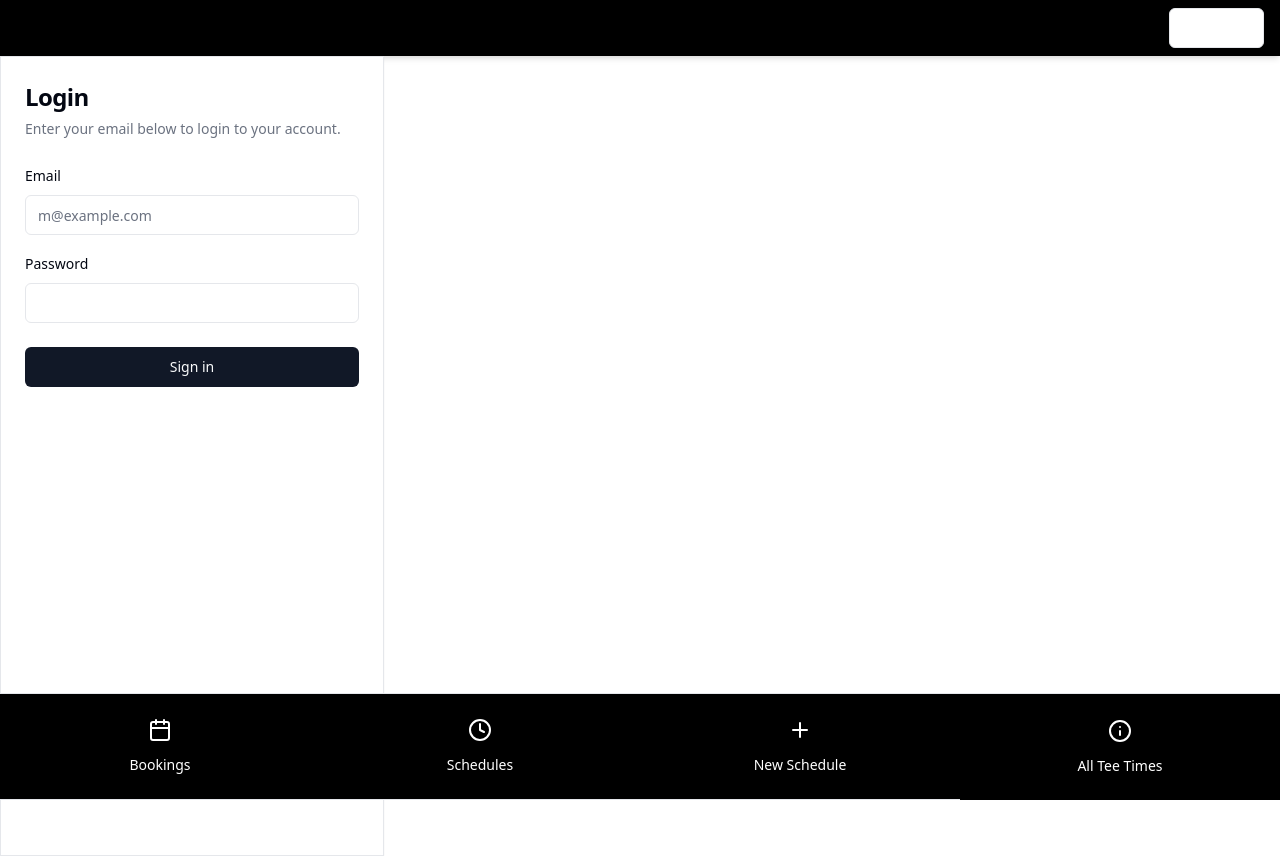
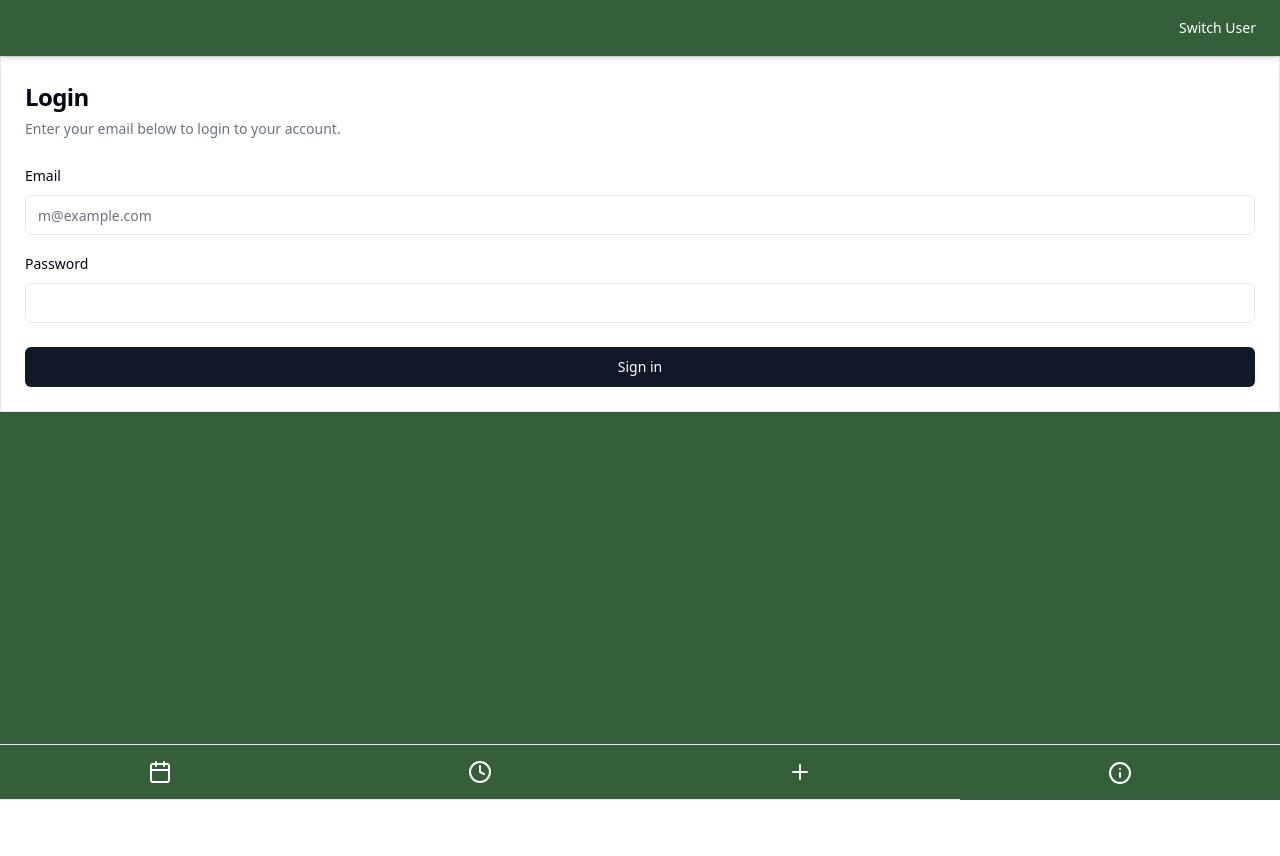
Before and after one commit to jdriscoll98/ontimeteetimes, a Next.js app: page /all in a window 1280 px wide. After the commit the page ends 800 px from the top, so only its background shows below. Built offline with nearby package versions, Linux system fonts and the light colour scheme.

Commit message:
UI Improvments

```diff
--- a/src/app/layout.tsx
+++ b/src/app/layout.tsx
@@ -1,7 +1,8 @@
 import { Header } from "@/components/header";
-import "./globals.css";
 import { AppBar } from "@/components/app-bar";
 import Main from "@/components/main";
+import "./globals.css";
+
 
 export default function RootLayout({
   children,
@@ -9,8 +10,8 @@ export default function RootLayout({
   children: React.ReactNode;
 }) {
   return (
-    <html lang="en" className="w-full h-full">
-      <body className="w-full h-full">
+    <html lang="en" className="w-screen h-full">
+      <body className="w-screen h-full flex flex-col">
         <Header />
         <Main>{children}</Main>
         <AppBar />
--- a/src/app/schedules/page.tsx
+++ b/src/app/schedules/page.tsx
@@ -13,6 +13,7 @@ import {
 } from "@/components/ui/table";
 import { bookTime } from "@/lib/golf";
 import { formatTimestamp } from "@/lib/utils";
+import { Button } from "@/components/ui/button";
 const Page = () => {
   const [schedules, setSchedules] = React.useState<Schedule[]>([]);
   useEffect(() => {
@@ -25,7 +26,7 @@ const Page = () => {
     fetchSchedules();
   }, []);
   return (
-    <main className="flex flex-col items-center p-4 bg-black text-white h-full">
+    <main className="flex flex-col items-center p-4 bg-brand text-white h-full">
       <h1 className="text-2xl font-bold mb-4">All Schedules</h1>
 
       <div className="w-full mt-6 overflow-scroll max-h-full">
@@ -37,20 +38,26 @@ const Page = () => {
                   <TableHead>Date</TableHead>
                   <TableHead>After</TableHead>
                   <TableHead>Before</TableHead>
-                  <TableHead>Players</TableHead>
-                  <TableHead className="w-[100px]">Book</TableHead>
+                  <TableHead className="w-[100px]">Cancel</TableHead>
                 </TableRow>
               </TableHeader>
               <TableBody>
                 {!!schedules.length &&
                   schedules.map((schedule: any) => (
                     <TableRow key={schedule.date}>
-                      <TableCell className="font-medium">{formatTimestamp(schedule.date)}</TableCell>
+                      <TableCell className="whitespace-nowrap">
+                        {new Date(schedule.date).toLocaleDateString("en-US", {
+                          weekday: "short",
+                          month: "short",
+                          day: "numeric",
+                        })}
+                      </TableCell>
                       <TableCell>{schedule.after}</TableCell>
                       <TableCell>{schedule.before}</TableCell>
-                      <TableCell>{schedule.players}</TableCell>
                       <TableCell>
-                        <button onClick={() => deleteSchedule(schedule)}>X</button>
+                        <Button onClick={() => deleteSchedule(schedule)} variant={'destructive'}>
+                          X
+                        </Button>
                       </TableCell>
                     </TableRow>
                   ))}
--- a/src/components/app-bar.tsx
+++ b/src/components/app-bar.tsx
@@ -7,14 +7,13 @@ import Link from "next/link";
 
 export function AppBar() {
   return (
-    <div className="flex lg:flex-row bg-black text-white border-t w-full fixed bottom-0">
+    <div className="flex lg:flex-row bg-brand text-white border-t w-full fixed bottom-0 h-14">
       <div className="flex-1 flex items-center justify-center py-4 lg:py-6 border-r lg:border-r-0 lg:border-b cursor-pointer hover:bg-gray-200 dark:hover:bg-gray-700">
         <Link
           className="text-center flex items-center flex-col gap-[0.8rem]"
           href="/bookings"
         >
           <CalendarIcon />
-          <span className="text-sm font-medium">Bookings</span>
         </Link>
       </div>
       <div className="flex-1 flex items-center justify-center py-4 lg:py-6 border-r lg:border-r-0 lg:border-b cursor-pointer hover:bg-gray-200 dark:hover:bg-gray-700">
@@ -23,7 +22,6 @@ export function AppBar() {
           href="/schedules"
         >
           <ClockIcon />
-          <span className="text-sm font-medium">Schedules</span>
         </Link>
       </div>
       <div className="flex-1 flex items-center justify-center py-4 lg:py-6 border-r lg:border-r-0 lg:border-b cursor-pointer hover:bg-gray-200 dark:hover:bg-gray-700">
@@ -32,7 +30,6 @@ export function AppBar() {
           href="/"
         >
           <PlusIcon />
-          <span className="text-sm font-medium">New Schedule</span>
         </Link>
       </div>
       <div className="flex-1 flex items-center justify-center py-4 lg:py-6 cursor-pointer hover:bg-gray-200 dark:hover:bg-gray-700">
@@ -41,7 +38,6 @@ export function AppBar() {
           href="/all"
         >
           <InfoIcon />
-          <span className="text-sm font-medium">All Tee Times</span>
         </Link>
       </div>
     </div>
--- a/src/components/bookings.tsx
+++ b/src/components/bookings.tsx
@@ -15,7 +15,7 @@ import { useEffect, useState } from "react";
 export function Bookings() {
   const { bookings, cancelBooking } = useBookings();
   return (
-    <main className="flex flex-col items-center p-4 bg-black text-white h-full">
+    <main className="flex flex-col items-center p-4 bg-brand text-white">
       <h1 className="text-2xl font-bold mb-4">Current Bookings</h1>
       <div className="w-full mt-6">
         <div className="border rounded-lg w-full">
@@ -23,10 +23,10 @@ export function Bookings() {
             <Table>
               <TableHeader>
                 <TableRow>
-                  <TableHead className="w-[100px]">Date</TableHead>
+                  <TableHead className="text-secondary">Date</TableHead>
                   <TableHead>Time</TableHead>
                   <TableHead>Players</TableHead>
-                  <TableHead className="w-[100px]">Cancel</TableHead>
+                  <TableHead className="w-[4rem]">Cancel</TableHead>
                 </TableRow>
               </TableHeader>
               <TableBody>
@@ -93,7 +93,10 @@ function useBookings() {
   }, []);
 
   const cancelBooking = (booking: any) => {
-    if (window.confirm("Are you sure you want to cancel this booking?") === false) return;
+    if (
+      window.confirm("Are you sure you want to cancel this booking?") === false
+    )
+      return;
     const formData = new FormData();
     formData.append("email", window.localStorage.getItem("email") || "");
     formData.append("id", booking.TTID);
@@ -112,5 +115,5 @@ function useBookings() {
   return {
     bookings,
     cancelBooking,
-  }
+  };
 }
--- a/src/components/header.tsx
+++ b/src/components/header.tsx
@@ -15,12 +15,12 @@ export function Header() {
   return (
     <header
       key="1"
-      className="h-14 flex items-center justify-between px-4 bg-black shadow-md text-white"
+      className="h-14 flex items-center justify-between px-4 bg-brand shadow-md text-white fixed top-0 w-full z-50"
     >
-      <div className="text-sm text-gray-600 dark:text-gray-400">{email}</div>
+      <div className="text-sm">{email}</div>
       <Button
         className="p-2"
-        variant="outline"
+        variant="ghost"
         onClick={() => {
           window.localStorage.removeItem("email");
           window.localStorage.removeItem("password");
--- a/src/components/login-form.tsx
+++ b/src/components/login-form.tsx
@@ -43,7 +43,7 @@ export function LoginForm() {
     }
   };
   return (
-    <Card className="w-full h-full max-w-sm rounded-none">
+    <Card className="w-full rounded-none">
       <CardHeader>
         <CardTitle className="text-2xl">Login</CardTitle>
         <CardDescription>
--- a/src/components/main.tsx
+++ b/src/components/main.tsx
@@ -9,8 +9,7 @@ const Main = ({ children }: { children: React.ReactNode }) => {
     const email = window.localStorage.getItem("email");
     if (email) setEmail(email);
   }, []);
-  if (!email) return <LoginForm />;
-  return children;
+  return <div className="grow py-14 bg-brand">{email ? children : <LoginForm />}</div>;
 };
 
 export default Main;
--- a/src/components/schedule-form.tsx
+++ b/src/components/schedule-form.tsx
@@ -43,10 +43,7 @@ export function ScheduleForm() {
     }
   };
   return (
-    <div
-      key="1"
-      className="mx-auto max-w-sm space-y-6 p-4 bg-black text-white h-full"
-    >
+    <div className="mx-auto  space-y-6 p-4 bg-brand text-white">
       <div className="space-y-2 text-center">
         <h1 className="text-3xl font-bold">Schedule a Tee Time</h1>
       </div>
@@ -59,7 +56,6 @@ export function ScheduleForm() {
                 <Button
                   className="w-[300px] justify-start text-left font-normal"
                   id="date"
-                  variant="outline"
                 >
                   <CalendarIcon className="mr-1 h-4 w-4 -translate-x-1" />
                   {formatTimestamp(form.date) || "Select a date"}
--- a/src/components/ui/table.tsx
+++ b/src/components/ui/table.tsx
@@ -73,7 +73,7 @@ const TableHead = React.forwardRef<
   <th
     ref={ref}
     className={cn(
-      "h-12 px-4 text-left align-middle font-medium text-gray-500 [&:has([role=checkbox])]:pr-0 dark:text-gray-400",
+      "h-12 px-4 text-left align-middle font-medium [&:has([role=checkbox])]:pr-0 ",
       className
     )}
     {...props}
--- a/src/lib/utils.ts
+++ b/src/lib/utils.ts
@@ -14,3 +14,10 @@ export function formatTimestamp(timestamp: number) {
     year: 'numeric',
   });
 }
+
+export function formatTime(time: string) {
+  const [hours, minutes] = time.split(':');
+  const suffix = Number(hours) >= 12 ? 'PM' : 'AM';
+  const hour = Number(hours) % 12 || 12;
+  return `${hour}:${minutes} ${suffix}`;
+}
--- a/tailwind.config.ts
+++ b/tailwind.config.ts
@@ -1,20 +1,20 @@
-import type { Config } from 'tailwindcss'
+import type { Config } from "tailwindcss";
 
 const config: Config = {
   content: [
-    './src/pages/**/*.{js,ts,jsx,tsx,mdx}',
-    './src/components/**/*.{js,ts,jsx,tsx,mdx}',
-    './src/app/**/*.{js,ts,jsx,tsx,mdx}',
+    "./src/pages/**/*.{js,ts,jsx,tsx,mdx}",
+    "./src/components/**/*.{js,ts,jsx,tsx,mdx}",
+    "./src/app/**/*.{js,ts,jsx,tsx,mdx}",
   ],
   theme: {
     extend: {
-      backgroundImage: {
-        'gradient-radial': 'radial-gradient(var(--tw-gradient-stops))',
-        'gradient-conic':
-          'conic-gradient(from 180deg at 50% 50%, var(--tw-gradient-stops))',
+      backgroundColor: {
+        brand: "#355e3b",
+        secondary: "#f5f5f5",
       },
-    },
+    }
+
   },
   plugins: [require("tailwindcss-animate")],
-}
-export default config
+};
+export default config;
```
Also changed, not shown: src/app/all/page.tsx (+9 -9 lines).
